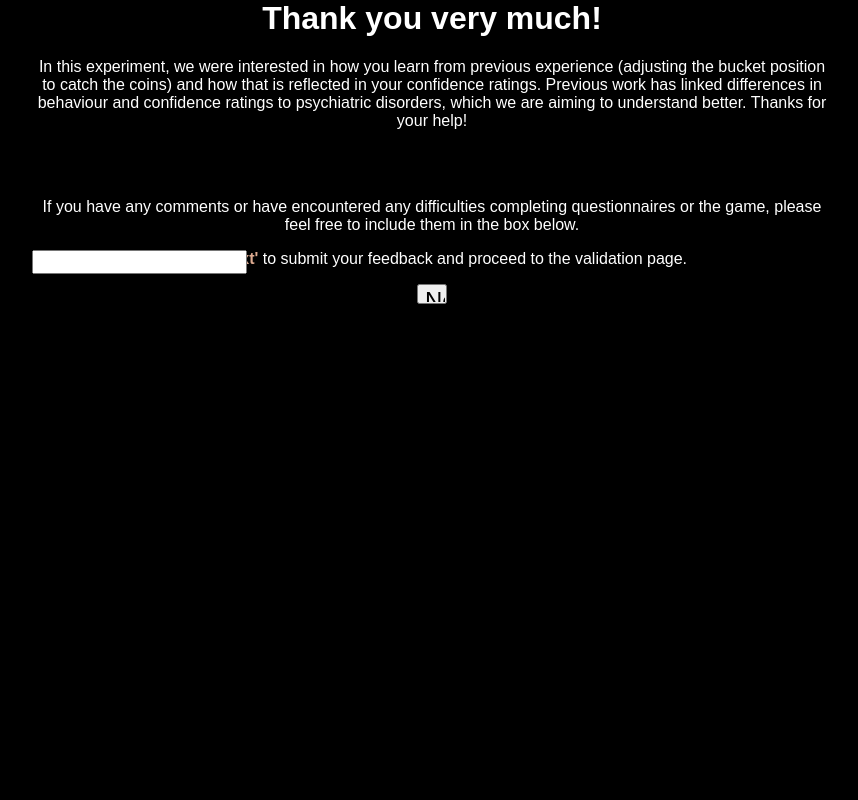
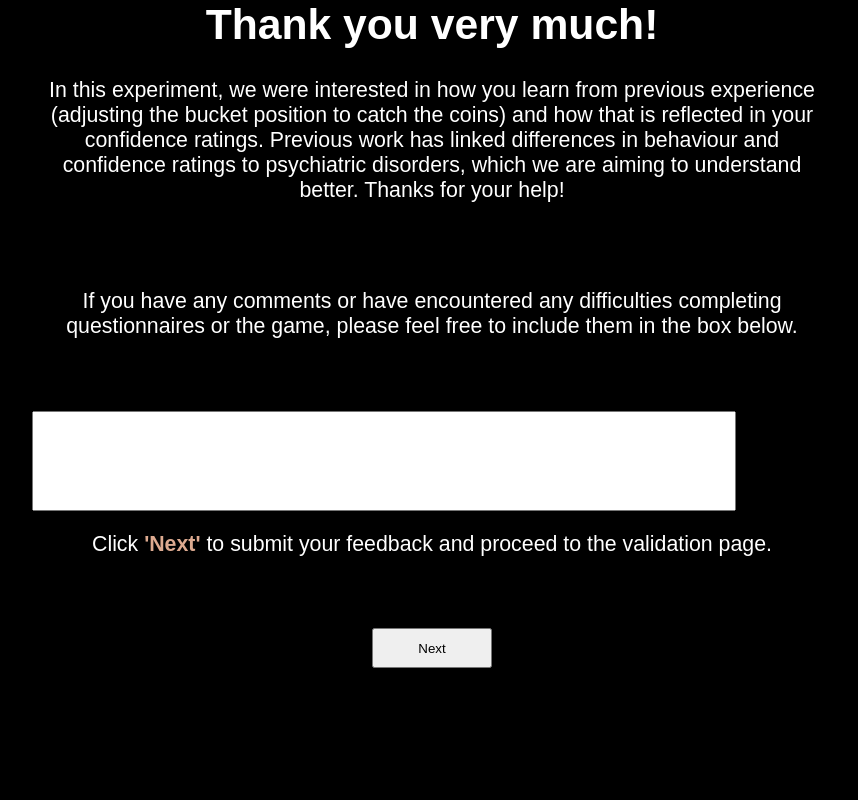
Before and after one commit to vasilisa/udecmac-api, a Flask app: template templates/feedback.html in a window 1280 px wide. Shown: the whole page, without its empty margins (208-1066 px from the left). Run offline with Flask 2, Linux system fonts and the light colour scheme; the template is opened without the code that fills it, so the values that code supplies are empty.

Commit message:
Fixing storage and styling issues

```diff
--- a/app.py
+++ b/app.py
@@ -117,8 +117,12 @@ def regularpage(pagename=None):
 def myapp():
     cpath = os.getcwd()
     print ("The current working directory is %s" % cpath)
-    result = dict(os.listdir(cpath))
+    result = dict()
+    result['taskData'] = os.listdir('taskData/')
+    result['quitters'] = os.listdir('quitters/')
+    # Add Goolge Cloud Storage service to transfer the data to the GCloud
     return jsonify(result), 200
+
 
 # @app.teardown_request
 # def shutdown_session(exception=None):
--- a/static/questTask.css
+++ b/static/questTask.css
@@ -5,6 +5,7 @@ body {
 	color: white;
 	text-align: center;
 	font-family: "Century Gothic", Futura, sans-serif; /*Verdana, Helvetica, sans-serif;*/
+	font-size: 14pt;
 	margin: 0 auto;
 	width: 800px;
 }
@@ -33,24 +34,16 @@ strong {
 	font-size: 100%;
 }
 
-.writeIn40 {
-text-align: left;
-height:20px;
-width:80px;
-font-size:100%;
 
+#debriefingtext {
+	margin: 0 auto;
+	padding: 10px 20px;
+	border: 1px solid white;
 }
 
-.continue {
-	width: auto;
-	margin-bottom: 20px;
-	font-size: 18pt;
-	width: 30px;
-	height: 20px
 
-}
 
-.instruct p {
+/*/*.instruct p {
 	text-align: justify;
 }
 
@@ -153,19 +146,6 @@ font-size:100%;
 
 
 
-
-/* Questionnaire style */
-
-.questionnaire p, li {
-    font-size: 150%;
-}
-
-
-/* Experiment styles */
-#holder {
-	/* border: 2px solid white; */
-}
-
 #cardcanvas {
 	margin: 20px auto;
 }
@@ -203,18 +183,20 @@ input[type="radio"], input[type="checkbox"] {
 input[type="number"] {
 }
 
-.feedbacktext {
-	text-align: center;
-	position: absolute;
-    font-size: 12pt;
-    padding-top: 30px
-    padding-bottom: 30px
 
 
+/*
+
+/* Questionnaire style
+
+/*.questionnaire p, li {
+    font-size: 150%;
 }
 
 
-/*
+/* Experiment styles
+#holder {
+	/* border: 2px solid white; */
 
 .feedbacktext {
 	text-align: center;
@@ -259,7 +241,7 @@ padding: 12px 20px;
     margin: 0 auto;
 
 	/* Border stuff: */
-/*	table-layout: fixed;
+	table-layout: fixed;
 	border-collapse: separate;
 	border-spacing: 0.25em;
 	border: none;
@@ -282,7 +264,7 @@ padding: 12px 20px;
 .questionnaire td:last-child { padding-right: 0; border-right: 0; }*/
 
 
-/*
+
 .questionnaire .question {
     position: relative;
     margin: 20px;
@@ -363,4 +345,3 @@ padding: 12px 20px;
 	font-size: 100%;
 	width: 25em;
 }
-*/
--- a/static/task.css
+++ b/static/task.css
@@ -4,7 +4,8 @@ body {
 	background: #808080; /* black; */
 	color: white;
 	text-align: center;
-	font-family: Verdana, Helvetica, sans-serif;
+	font-family: "Century Gothic", Futura, sans-serif;
+	font-size: 14pt;
 	margin: 0 auto;
 	height:100%;
   width:100%;
@@ -46,6 +47,7 @@ font-size:100%;
 .continue  {
 	width: auto;
 	margin-bottom: 20px;
+	cursor:pointer
 }
 
 .instruct p {
--- a/templates/feedback.html
+++ b/templates/feedback.html
@@ -1,7 +1,7 @@
 <html>
-	<script src="static/jquery-3.5.0.js" type="text/javascript"> </script>
+  <script src="static/jquery-3.5.0.js" type="text/javascript"> </script>
   <link rel=stylesheet href="static/questTask.css/" type="text/css" media="screen">
-	<script type="text/javascript">
+  <script type="text/javascript">
 
   console.log('Feedback')
 
@@ -19,7 +19,7 @@
 
   </script>
 
-  <div id="feedback">
+  <div id="feedback" style="text-align: center; font-size: 16pt;">
     <h1>Thank you very much!</h1>
 
     <p style="text-align: center;">In this experiment, we were interested in how you learn from previous experience (adjusting the bucket position to catch the coins) and how that is reflected in your confidence ratings. Previous work has linked differences in behaviour and confidence ratings to psychiatric disorders, which we are aiming to understand better. Thanks for your help!</p>
@@ -27,20 +27,20 @@
     </div>
 
 <br></br>
+<div style="text-align: center; font-size: 16pt;">
+<center>
+<p>If you have any comments or have encountered any difficulties completing questionnaires or the game, please feel free to include them in the box below.</p>
+<br></br>
+  <form class="feedbacktext" style="width:55%; padding-left:-100px">
+    <input type='text' style="text-align: top left; font-size:12pt; width:100%" maxlength="10000" name="Feedback" id="FeedbackId" value="">
+</form>
+<br></br>
+<br></br>
+<p>Click <strong>'Next'</strong> to submit your feedback and proceed to the validation page.</p>
+<br></br>
 <div>
-<center>
-<p style="text-align: center;">If you have any comments or have encountered any difficulties completing questionnaires or the game, please feel free to include them in the box below.</p>
-<p></p>
-  <form class="feedbacktext">
-    <input type='text' style="text-align: left; font-size:12pt; width:100%; height: 100%" maxlength="10000" name="Feedback" id="FeedbackId" value="">
-</form>
-<p></p>
-<p>Click <strong>'Next'</strong> to submit your feedback and proceed to the validation page.</p>
-<p></p>
-<p></p>
-<div>
-<div id="nextButton" style="visibility: visible; width:100px;cursor:pointer">
-  <input type="button" class="continue" id="continue" value="Next"/>
+<div id="nextButton">
+  <input type="button" style="width: 120px;height: 40px;margin-bottom: 20px" class="continue" id="continue" value="Next"/>
 </div>
 </div>
 </center>
```
Also changed, not shown: templates/payment.html (+10 -34 lines).
